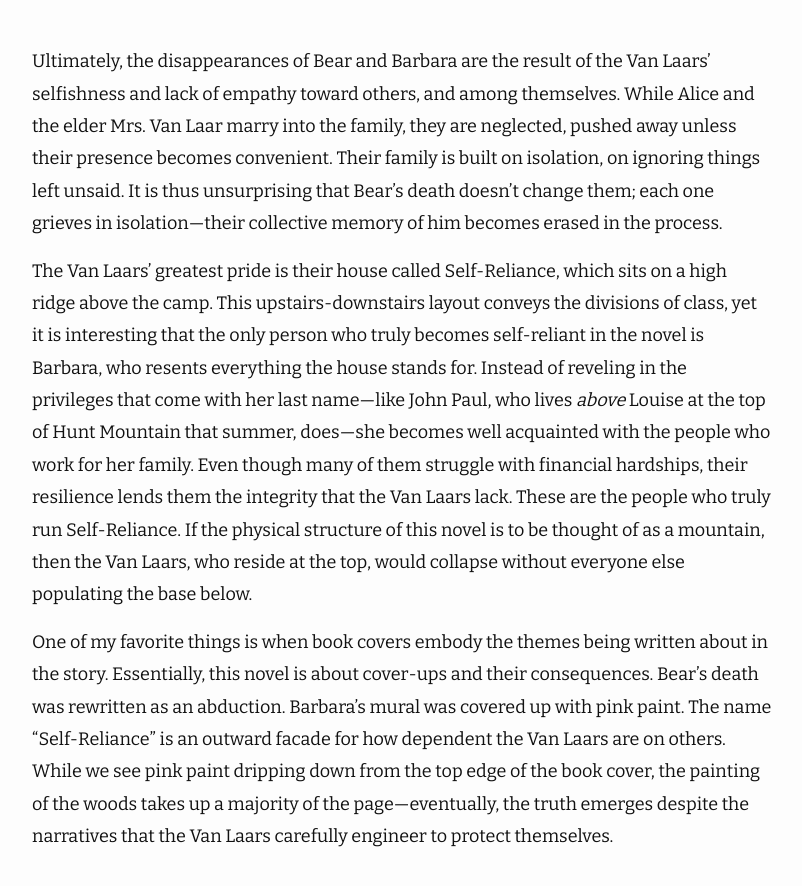
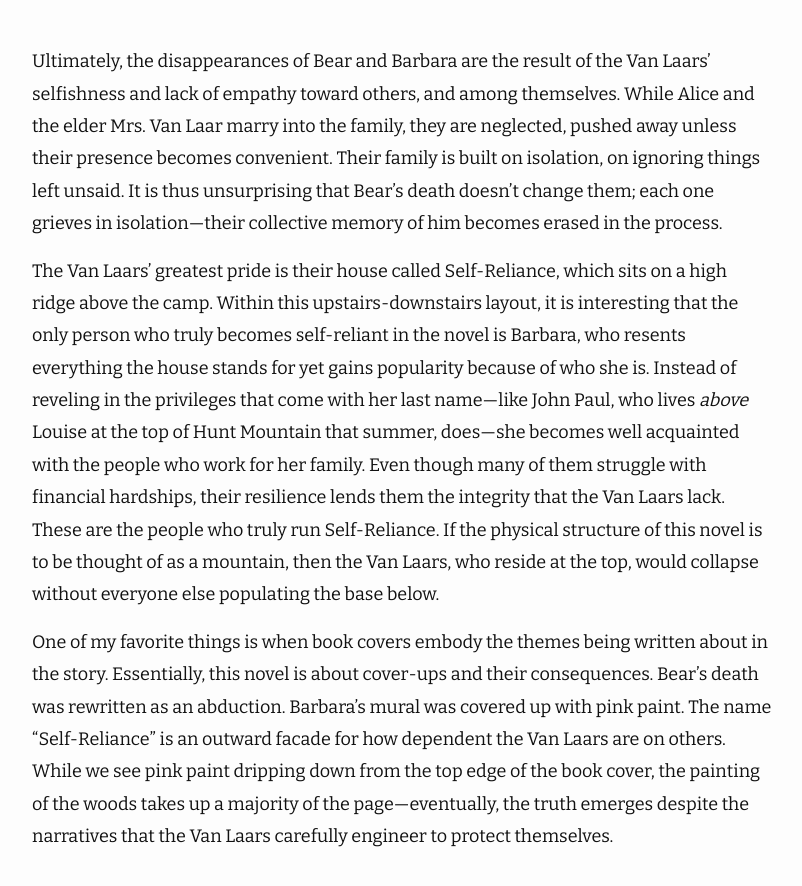
Before and after one commit to tracypaigereads/tracypaigereads.github.io, a Jekyll site: the page built from _posts/2024-07-05-the-god-of-the-woods.md, in a window 1280 px wide and 900 px high, scrolled down 1919 px. Shown: the top 886 px of the window, without its empty margins (238-1040 px from the left). Built offline with Jekyll 4.4.1, drawn with Linux system fonts in a browser that asks for light colours; nearby versions of some CDN libraries.

Commit message:
edited recent entry

```diff
--- a/_posts/2024-07-05-the-god-of-the-woods.md
+++ b/_posts/2024-07-05-the-god-of-the-woods.md
@@ -31,7 +31,7 @@ The imagery in Moore’s writing is both textured and thematically relevant. The
 
 Ultimately, the disappearances of Bear and Barbara are the result of the Van Laars’ selfishness and lack of empathy toward others, and among themselves. While Alice and the elder Mrs. Van Laar marry into the family, they are neglected, pushed away unless their presence becomes convenient. Their family is built on isolation, on ignoring things left unsaid. It is thus unsurprising that Bear’s death doesn’t change them; each one grieves in isolation—their collective memory of him becomes erased in the process.
 
-The Van Laars’ greatest pride is their house called Self-Reliance, which sits on a high ridge above the camp. This upstairs-downstairs layout conveys the divisions of class, yet it is interesting that the only person who truly becomes self-reliant in the novel is Barbara, who resents everything the house stands for. Instead of reveling in the privileges that come with her last name—like John Paul, who lives *above* Louise at the top of Hunt Mountain that summer, does—she becomes well acquainted with the people who work for her family. Even though many of them struggle with financial hardships, their resilience lends them the integrity that the Van Laars lack. These are the people who truly run Self-Reliance. If the physical structure of this novel is to be thought of as a mountain, then the Van Laars, who reside at the top, would collapse without everyone else populating the base below.
+The Van Laars’ greatest pride is their house called Self-Reliance, which sits on a high ridge above the camp. Within this upstairs-downstairs layout, it is interesting that the only person who truly becomes self-reliant in the novel is Barbara, who resents everything the house stands for yet gains popularity because of who she is. Instead of reveling in the privileges that come with her last name—like John Paul, who lives *above* Louise at the top of Hunt Mountain that summer, does—she becomes well acquainted with the people who work for her family. Even though many of them struggle with financial hardships, their resilience lends them the integrity that the Van Laars lack. These are the people who truly run Self-Reliance. If the physical structure of this novel is to be thought of as a mountain, then the Van Laars, who reside at the top, would collapse without everyone else populating the base below.
 
 One of my favorite things is when book covers embody the themes being written about in the story. Essentially, this novel is about cover-ups and their consequences. Bear’s death was rewritten as an abduction. Barbara’s mural was covered up with pink paint. The name “Self-Reliance” is an outward facade for how dependent the Van Laars are on others. While we see pink paint dripping down from the top edge of the book cover, the painting of the woods takes up a majority of the page—eventually, the truth emerges despite the narratives that the Van Laars carefully engineer to protect themselves.
 
```
